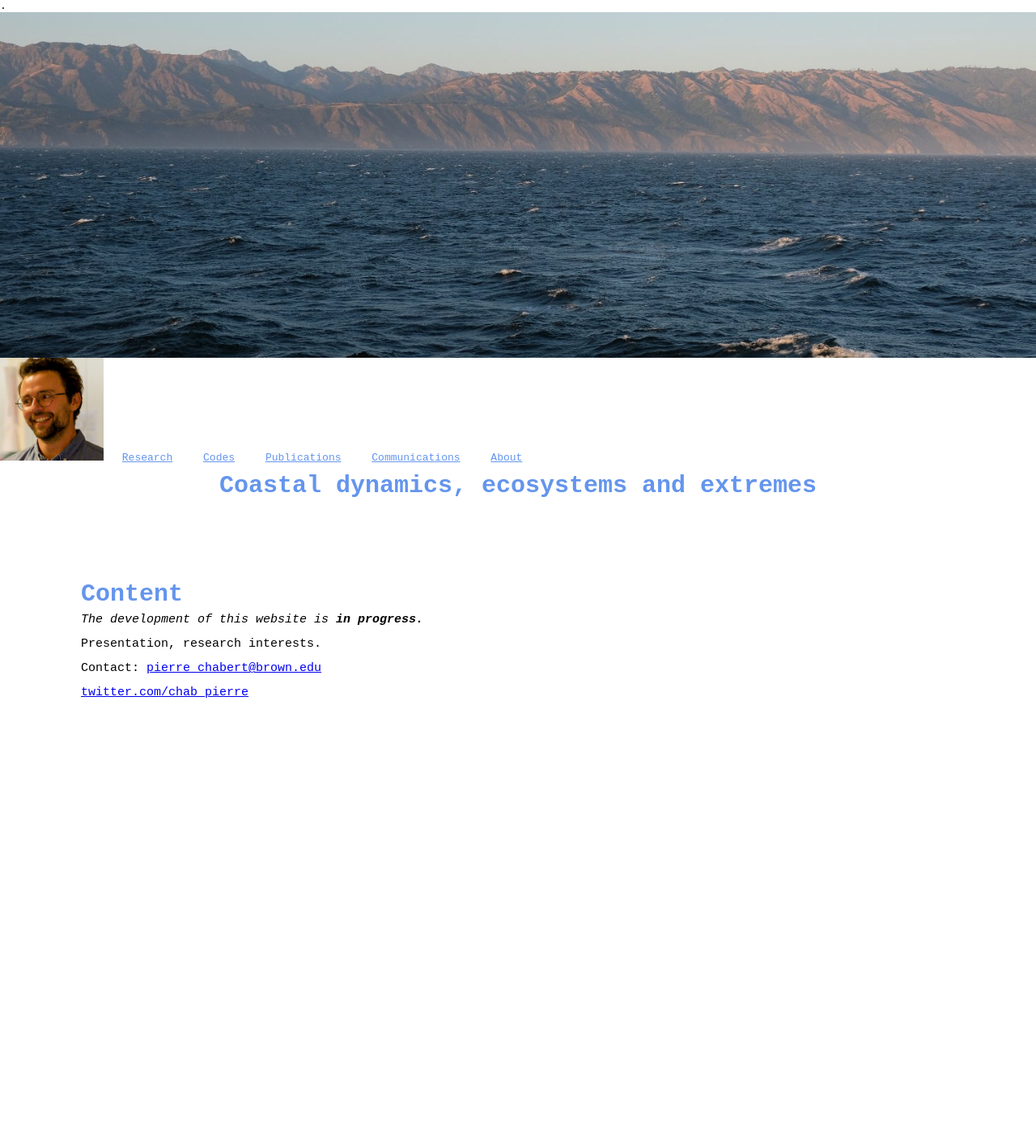
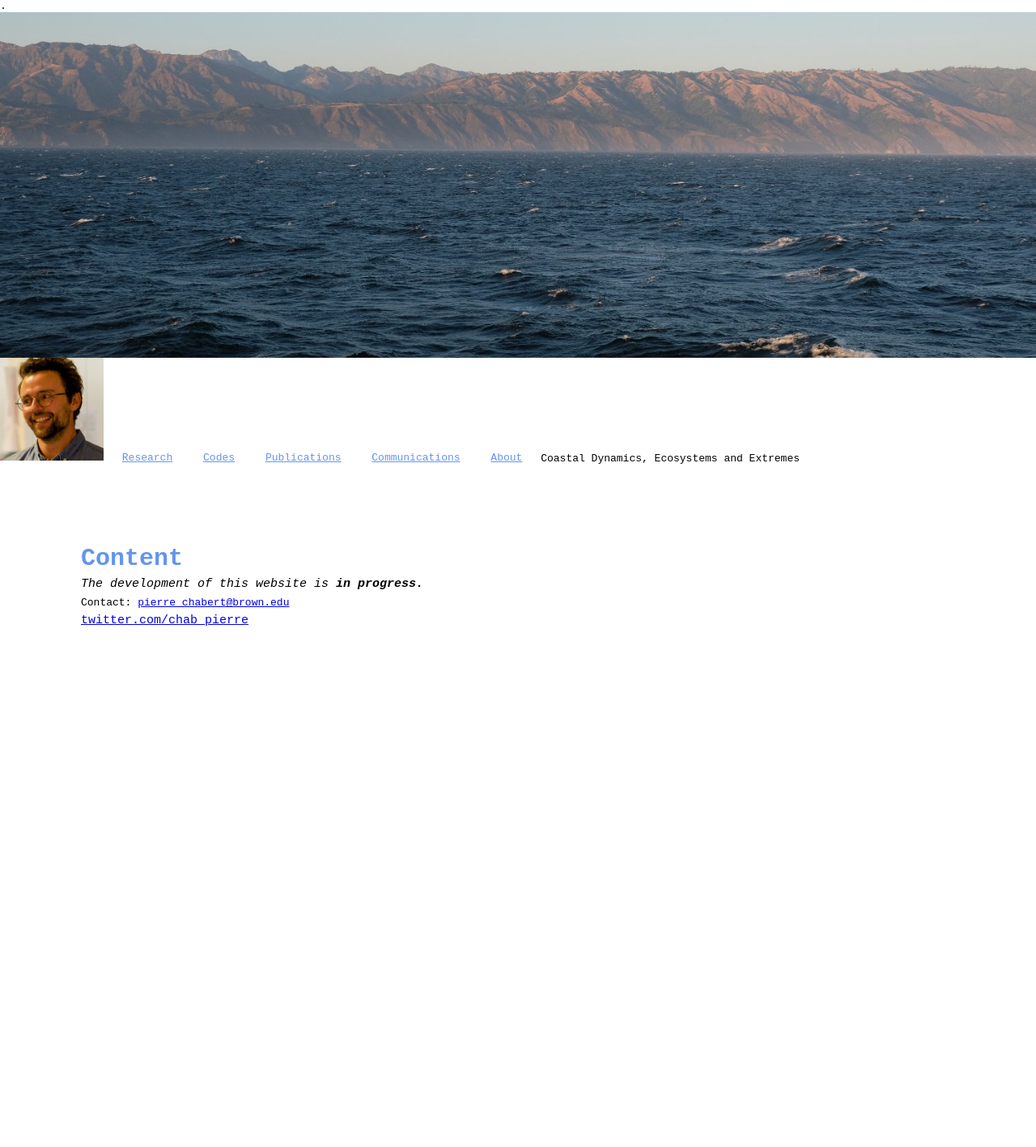
Before and after one commit to pierrechabert/pierrechabert.github.io, a Jekyll site: the page index.html, which Jekyll copies as it is, in a window 1280 px wide. Shown: the whole page at 81% size. Built offline with Jekyll 4.4.1, drawn with Linux system fonts in a browser that asks for light colours; after the commit the page ends 1373 px from its top, so only the background shows below that.

Commit message:
Update index.html

```diff
--- a/index.html
+++ b/index.html
@@ -49,16 +49,16 @@
         <a href="https://pierrechabert.github.io/Communications" style="color:cornflowerblue; margin:15px; text-align:center">Communications</a>
         <a href="https://pierrechabert.github.io/About" style="color:cornflowerblue; margin:15px; text-align:center">About</a>
 
-     <! –– About contains CV; Communications contains presentations etc... logo ––>
+     <! –– About contains CV; Communications contains presentations etc... logo
 
-    <h1 style="font-size:30px; color:cornflowerblue; margin:10px; text-align:center"> Coastal dynamics, ecosystems and extremes
+    <h1 style="font-size:30px; color:cornflowerblue; margin:10px; text-align:center"> Coastal Dynamics, Ecosystems and Extremes
     </h1>
 
 
   <div style="height:600px; margin:100px;">
   <h1 style="color:cornflowerblue; font-size:30px;"> Content </h1>
   <p style="line-height: 2.0; font-size:15px;"><em>The development of this website is <strong>in progress.</strong> </em></p>
-  <p style="line-height: 2.0; font-size:15px;"> Presentation, research interests.</p>
+  <! ––  Presentation, research interests
   <p style="line-height: 2.0; font-size:15px;">Contact: <a href="mailto:pierre_chabert@brown.edu">pierre_chabert@brown.edu </a></p>
   <p style="line-height: 2.0; font-size:15px;"><a href="twitter.com/chab_pierre">twitter.com/chab_pierre </a></p>
 
```
